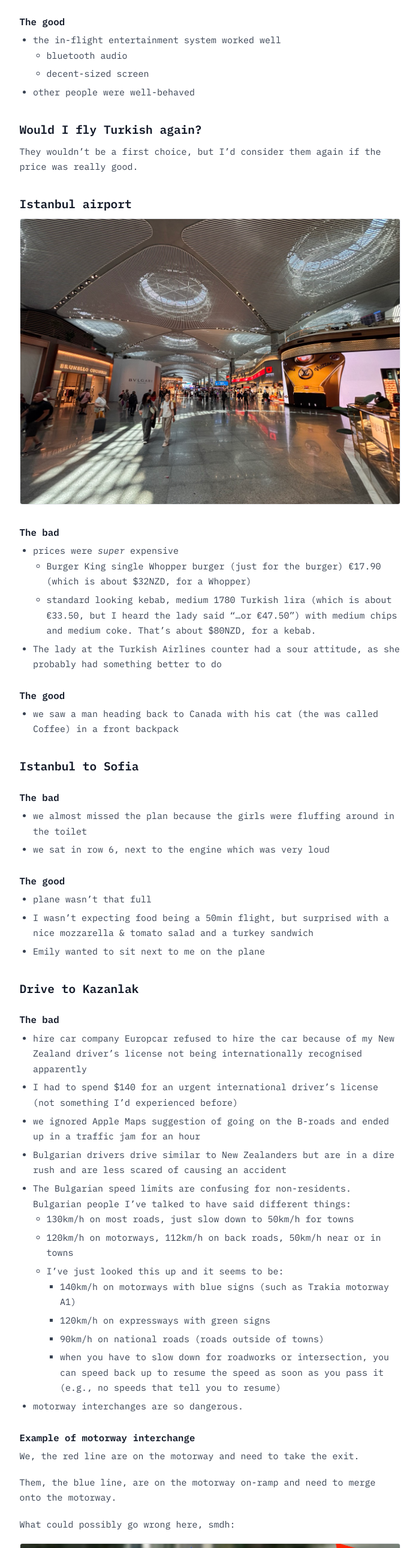
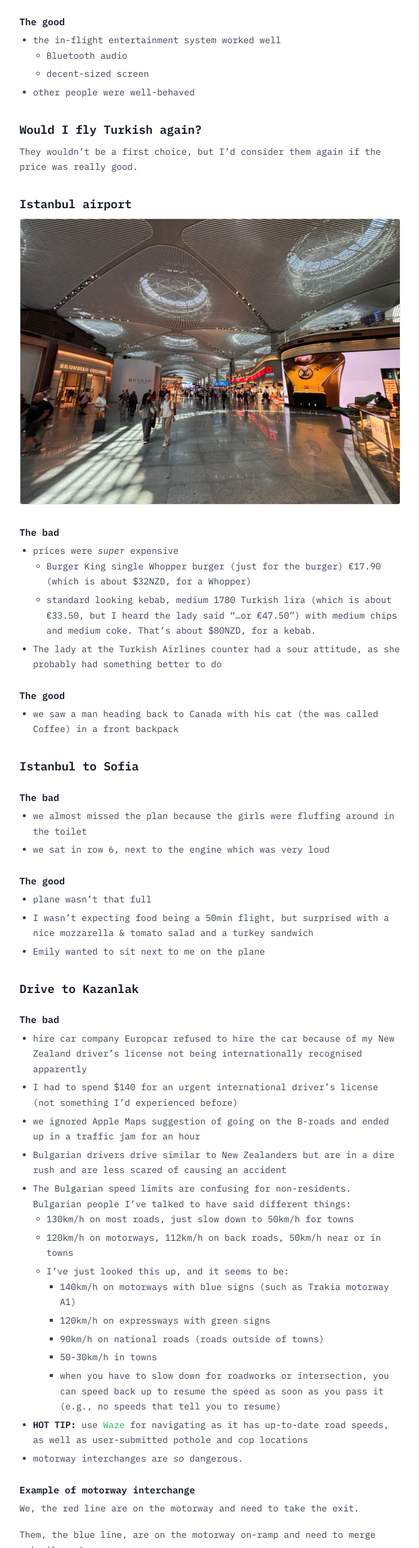
Before and after one commit to marksy/marksy.github.io, an Astro site: page /blog/trip-to-bulgaria-2026/2026-06-17-trip-to-bulgaria-2026 in a window 1280 px wide. Shown: the part 1705-4285 px from the top of the page at 60% size, without its empty margins (290-989 px from the left). Built offline with nearby package versions, Linux system fonts and the light colour scheme; Astro itself is replaced by a stand-in of ours.

Commit message:
update content

```diff
--- a/src/content/blog/trip-to-bulgaria-2026/2026-06-17-trip-to-bulgaria-2026.md
+++ b/src/content/blog/trip-to-bulgaria-2026/2026-06-17-trip-to-bulgaria-2026.md
@@ -51,7 +51,7 @@ It took about 38 hours in total from Wellington to Sofia.
 ### The good
 
 - the in-flight entertainment system worked well
-  - bluetooth audio
+  - Bluetooth audio
   - decent-sized screen
 - other people were well-behaved
 
@@ -98,12 +98,14 @@ They wouldn't be a first choice, but I'd consider them again if the price was re
 - The Bulgarian speed limits are confusing for non-residents. Bulgarian people I've talked to have said different things:
   - 130km/h on most roads, just slow down to 50km/h for towns
   - 120km/h on motorways, 112km/h on back roads, 50km/h near or in towns
-  - I've just looked this up and it seems to be:
+  - I've just looked this up, and it seems to be:
     - 140km/h on motorways with blue signs (such as Trakia motorway A1)
     - 120km/h on expressways with green signs
     - 90km/h on national roads (roads outside of towns)
+    - 50-30km/h in towns
     - when you have to slow down for roadworks or intersection, you can speed back up to resume the speed as soon as you pass it (e.g., no speeds that tell you to resume)
-- motorway interchanges are so dangerous.
+- **HOT TIP:** use [Waze](https://www.waze.com) for navigating as it has up-to-date road speeds, as well as user-submitted pothole and cop locations
+- motorway interchanges are _so_ dangerous.
 
 ### Example of motorway interchange
 
@@ -119,6 +121,6 @@ What could possibly go wrong here, smdh:
 
 It wouldn't be Bulgaria without potholes.
 
-The right-hand lane is often riddled with potholes (probably because of the many trucks), and the left-hand (overtaking) lane is full of black Mercedes & BMW that just need to be in front.
+The right-hand lane is often riddled with potholes (probably because of the many trucks), and the left-hand (overtaking) lane is full of black Mercedes & BMW that just _need_ to be in front.
 
-Doing north of 100 kmph and hitting a pothole is certainly an event to wake anyone sleeping.
+Doing north of 100 km/h and hitting a pothole is certainly an event to wake anyone sleeping.
```
